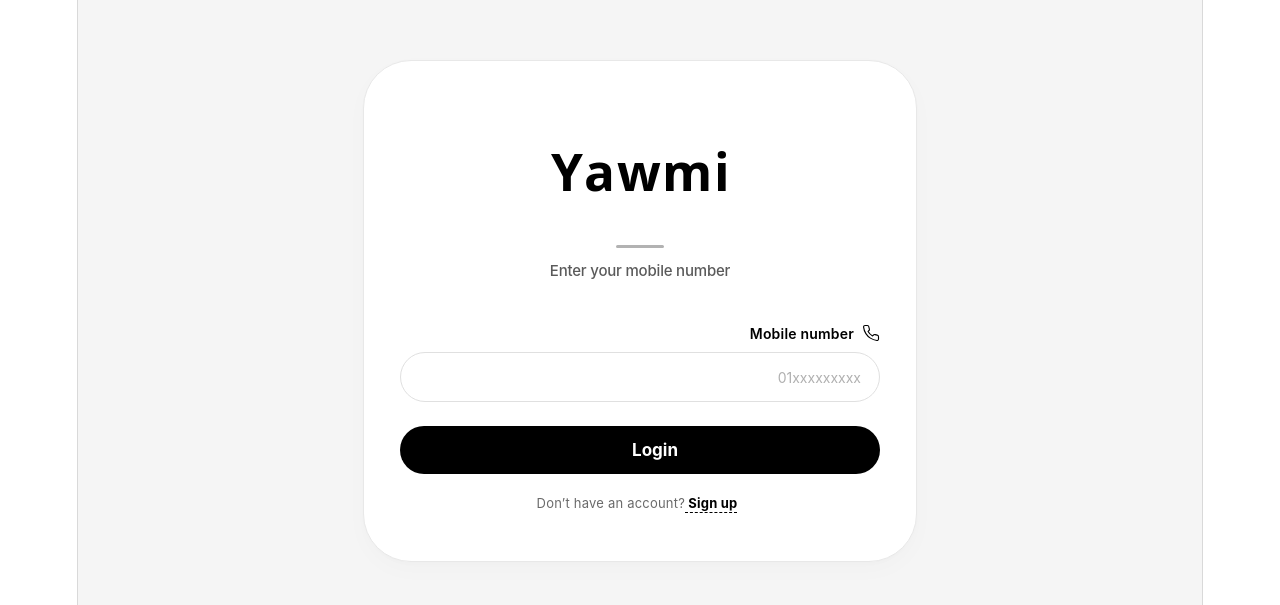
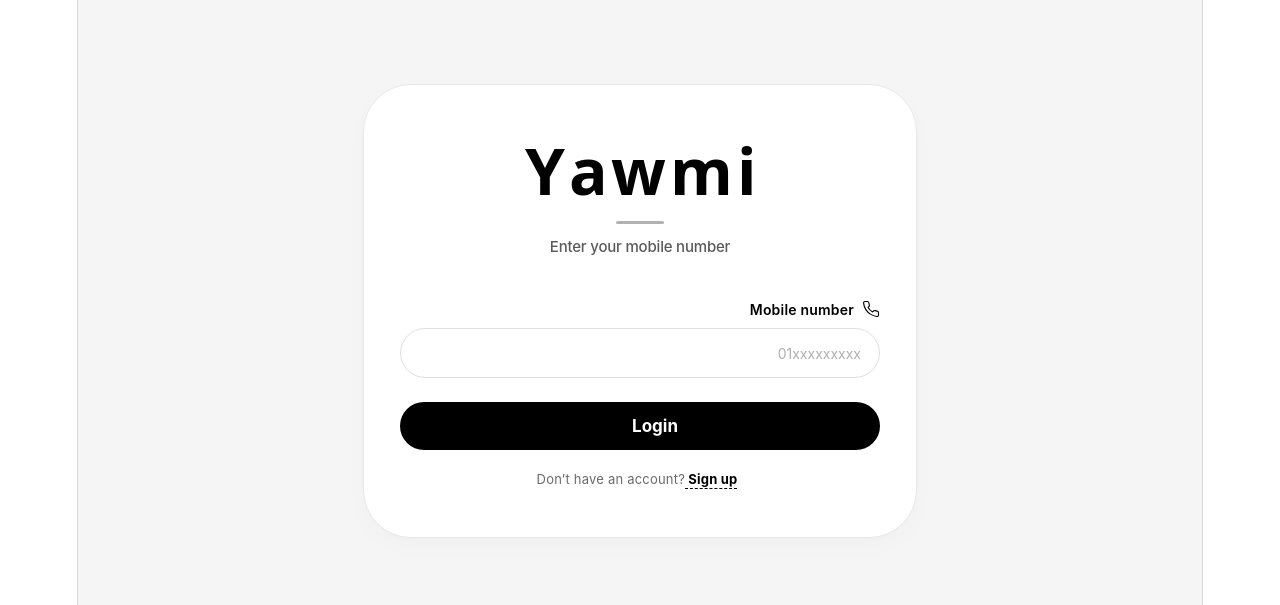
Before and after one commit to AHMEDmoham3d/bmc-osv1, a React (Vite) app: page /login in a window 1280 px wide. Shown: the part 113-718 px from the top of the page. Built offline with nearby package versions, Linux system fonts and the light colour scheme.

Commit message:
fix spa routing on vercel

```diff
--- a/src/components/YawmiLogo.jsx
+++ b/src/components/YawmiLogo.jsx
@@ -2,12 +2,21 @@ export default function YawmiLogo({ className = "", as: Tag = "h1" }) {
   const letters = ["Y", "a", "w", "m", "i"];
 
   return (
-    <Tag className={className} style={{ display: "inline-flex", direction: "ltr" }}>
+    <Tag
+      className={className}
+      style={{
+        display: "inline-flex",
+        direction: "ltr",
+        fontSize: "clamp(2rem, 10vw, 4rem)", // Much larger on mobile, scales nicely
+        margin: 0,
+        lineHeight: 1.2
+      }}
+    >
       <style>{`
         .yawmi-logo {
           display: inline-flex;
           align-items: baseline;
-          gap: 2px; /* better spacing between letters */
+          gap: 0.08em; /* proportional gap */
           direction: ltr;
         }
         .yawmi-logo-letter {
@@ -15,6 +24,8 @@ export default function YawmiLogo({ className = "", as: Tag = "h1" }) {
           will-change: transform, opacity;
           transform-origin: center;
           opacity: 0;
+          font-weight: 800; /* bolder for better visibility */
+          letter-spacing: -0.02em;
         }
 
         /* Y stays in place, others originate from Y's position */
@@ -46,6 +57,13 @@ export default function YawmiLogo({ className = "", as: Tag = "h1" }) {
           animation: yawmiLetterEmerge 540ms cubic-bezier(0.2, 0.9, 0.4, 1.1) 380ms forwards;
         }
 
+        /* Extra large on small screens */
+        @media (max-width: 480px) {
+          .yawmi-logo-letter {
+            font-size: 2.8rem; /* explicit large size for very small phones */
+          }
+        }
+
         /* Reduced motion */
         @media (prefers-reduced-motion: reduce) {
           .yawmi-logo-letter { opacity: 1 !important; animation: none !important; transform: none !important; filter: none !important; }
```
